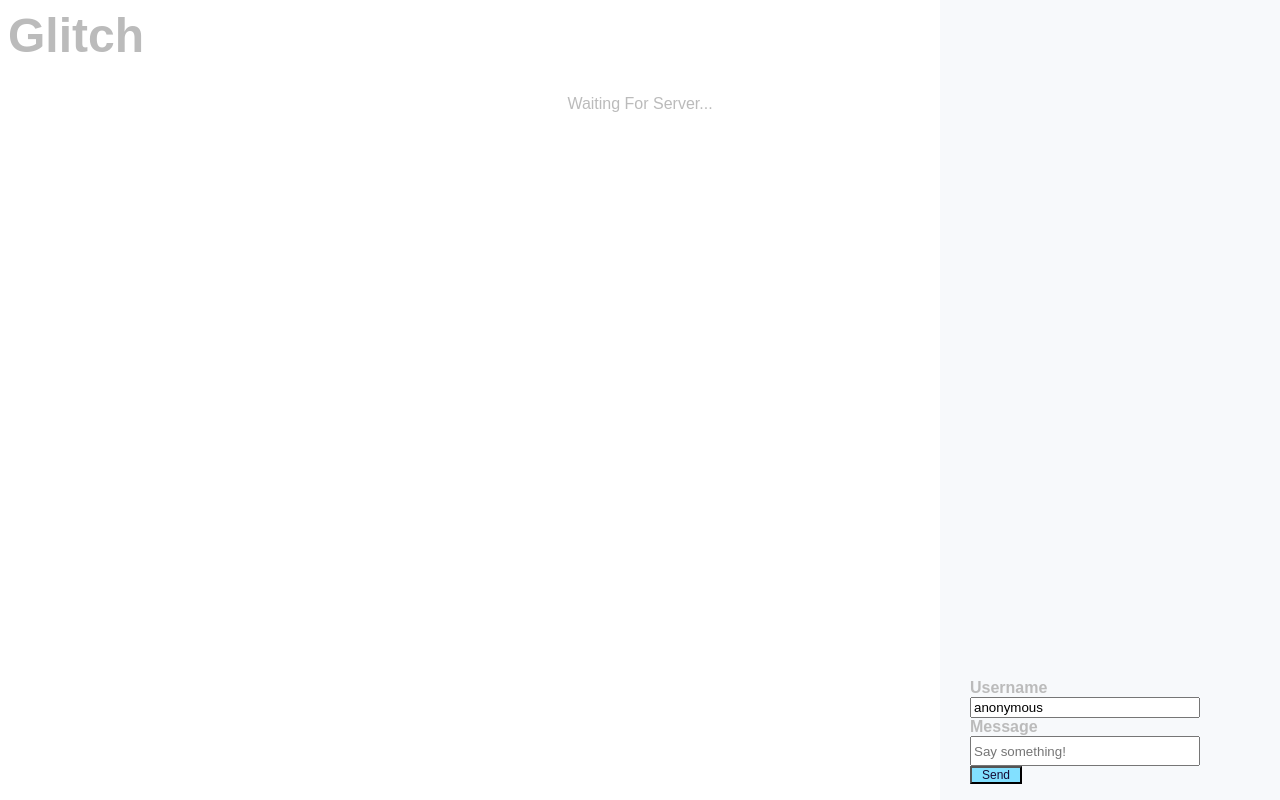
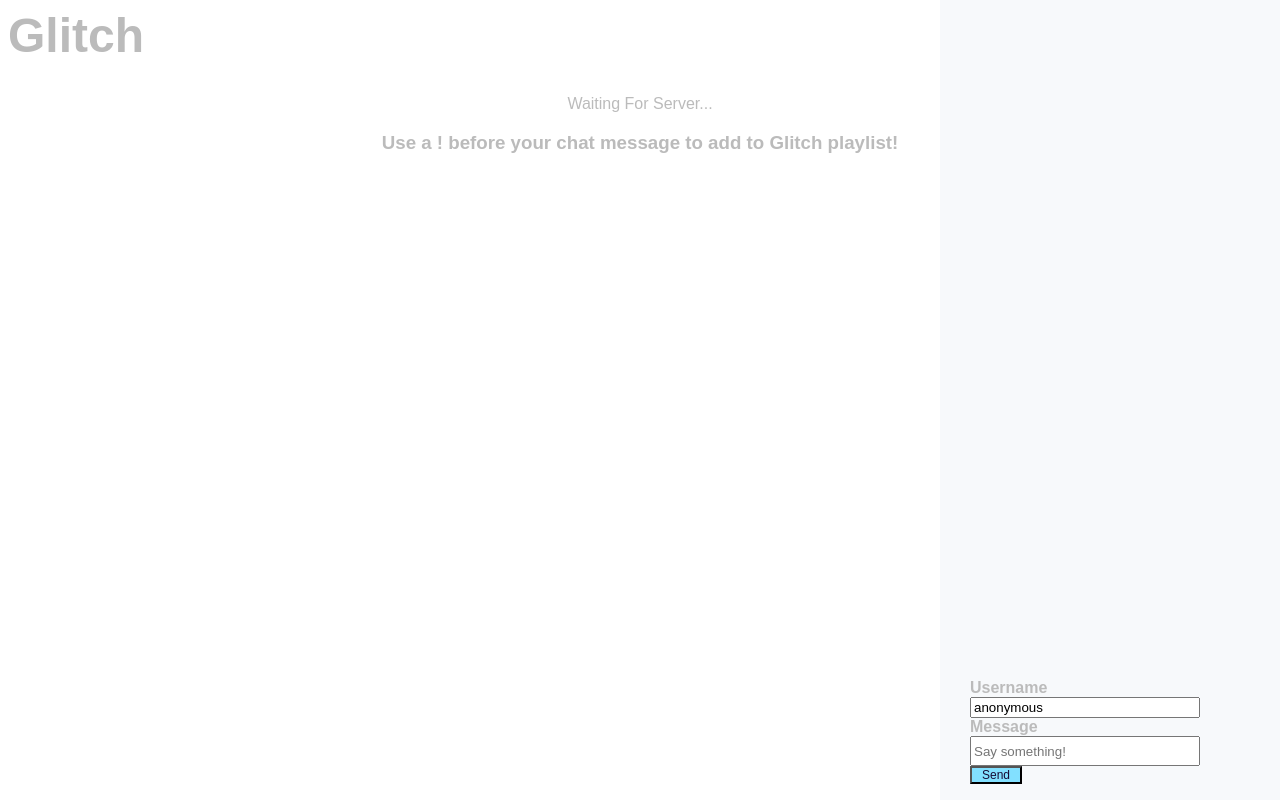
Before and after one commit to PoliticalPenguin/Glitch, a website: page Client/index.html in a window 1280 px wide. Drawn offline with nearby package versions, Linux system fonts and the light colour scheme; no server answers.

Commit message:
Instructions on webpage informing users how to use the "!" prefix

```diff
--- a/Client/index.html
+++ b/Client/index.html
@@ -14,6 +14,7 @@
     <div class="video-div">
       <p class='video-info'> {{ currentVideo.title }}</p>
       <youtube-video video-url="currentVideo.url" player-vars = "playerVars" class='player'></youtube-video>
+      <h3>Use a ! before your chat message to add to Glitch playlist!</h3>
     </div>
     <div class="chat" ng-controller="chatController">
       <ul id="messages">
```
